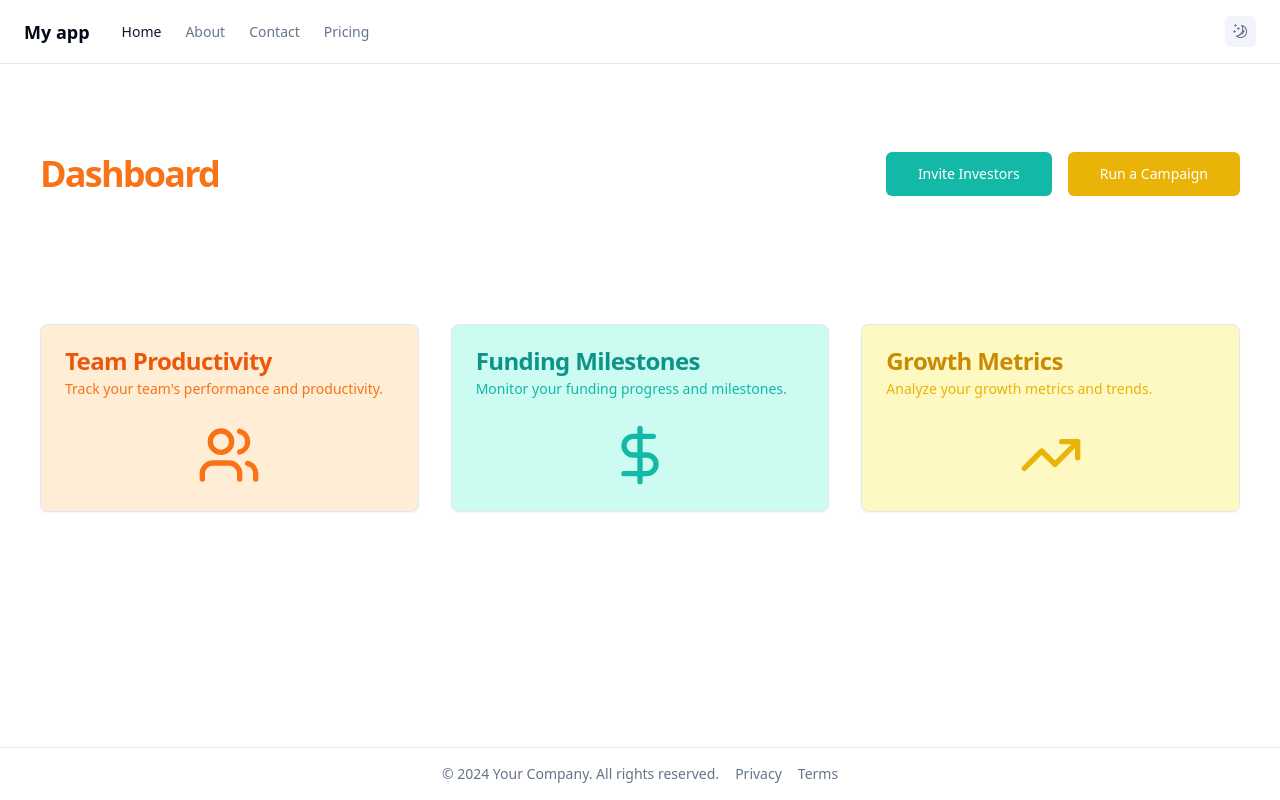
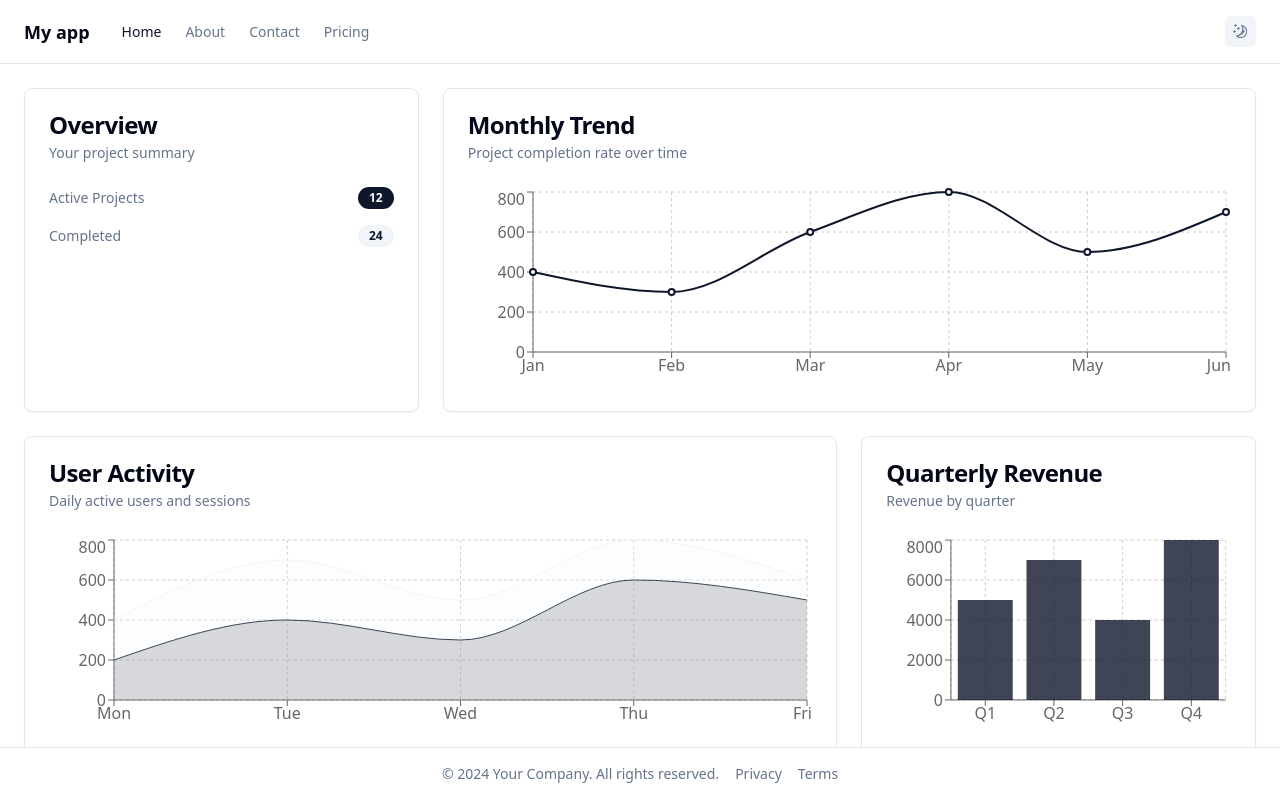
Before and after one commit to altanlabs/startup-dashboard, a React (Vite) app: page / in a window 1280 px wide. Built offline with nearby package versions, Linux system fonts and the light colour scheme; what @radix-ui/themes would draw is missing.

Commit message:
Use components from the dashboard example page for the main page.

```diff
--- a/src/pages/index.tsx
+++ b/src/pages/index.tsx
@@ -1,97 +1,202 @@
-import { motion } from "framer-motion";
-import { Users, DollarSign, TrendingUp } from "lucide-react";
+import {
+  Card,
+  CardContent,
+  CardHeader,
+  CardTitle,
+  CardDescription,
+} from "@/components/ui/card";
+import { Badge } from "@/components/ui/badge";
+import { Button } from "@/components/ui/button";
+import {
+  LineChart,
+  Line,
+  AreaChart,
+  Area,
+  BarChart,
+  Bar,
+  XAxis,
+  YAxis,
+  CartesianGrid,
+  Tooltip,
+  ResponsiveContainer,
+} from "recharts";
 
-import { Button } from "@/components/ui/button";
-import { Card, CardContent, CardHeader, CardTitle, CardDescription } from "@/components/ui/card";
+const lineData = [
+  { name: "Jan", value: 400 },
+  { name: "Feb", value: 300 },
+  { name: "Mar", value: 600 },
+  { name: "Apr", value: 800 },
+  { name: "May", value: 500 },
+  { name: "Jun", value: 700 },
+];
 
-const fadeInUp = {
-  initial: { opacity: 0, y: 20 },
-  animate: { opacity: 1, y: 0 },
-  transition: { duration: 0.5 }
-};
+const areaData = [
+  { name: "Mon", users: 200, sessions: 400 },
+  { name: "Tue", users: 400, sessions: 700 },
+  { name: "Wed", users: 300, sessions: 500 },
+  { name: "Thu", users: 600, sessions: 800 },
+  { name: "Fri", users: 500, sessions: 600 },
+];
 
-const staggerContainer = {
-  animate: {
-    transition: {
-      staggerChildren: 0.1
-    }
-  }
-};
+const barData = [
+  { name: "Q1", revenue: 5000 },
+  { name: "Q2", revenue: 7000 },
+  { name: "Q3", revenue: 4000 },
+  { name: "Q4", revenue: 8000 },
+];
 
 export default function IndexPage() {
   return (
-    <div className="container mx-auto px-4 py-16 space-y-32">
-      {/* Header with Quick Actions */}
-      <motion.section
-        className="flex justify-between items-center mb-8"
-        initial={{ opacity: 0 }}
-        animate={{ opacity: 1 }}
-        transition={{ duration: 0.8 }}
-      >
-        <h1 className="text-4xl font-bold tracking-tighter text-orange-500">
-          Dashboard
-        </h1>
-        <div className="flex gap-4">
-          <Button size="lg" variant="default" className="bg-teal-500 text-white">
-            Invite Investors
-          </Button>
-          <Button size="lg" variant="default" className="bg-yellow-500 text-white">
-            Run a Campaign
-          </Button>
+    <div className="grid gap-6 md:grid-cols-2 lg:grid-cols-3">
+      {/* Overview Card */}
+      <Card>
+        <CardHeader>
+          <CardTitle>Overview</CardTitle>
+          <CardDescription>Your project summary</CardDescription>
+        </CardHeader>
+        <CardContent>
+          <div className="space-y-4">
+            <div className="flex items-center justify-between">
+              <span className="text-sm text-muted-foreground">
+                Active Projects
+              </span>
+              <Badge>12</Badge>
             </div>
-      </motion.section>
-
-      {/* Dashboard Sections */}
-      <motion.section
-        variants={staggerContainer}
-        initial="initial"
-        whileInView="animate"
-        viewport={{ once: true }}
-        className="grid gap-8 md:grid-cols-3"
-      >
-        <motion.div variants={fadeInUp} className="flex flex-col">
-          <Card className="bg-orange-100 flex-1">
-            <CardHeader>
-              <CardTitle className="text-orange-600">Team Productivity</CardTitle>
-              <CardDescription className="text-orange-500">
-                Track your team's performance and productivity.
-              </CardDescription>
-            </CardHeader>
-            <CardContent className="flex items-center justify-center">
-              <Users className="h-16 w-16 text-orange-500" />
+            <div className="flex items-center justify-between">
+              <span className="text-sm text-muted-foreground">Completed</span>
+              <Badge variant="secondary">24</Badge>
+            </div>
+          </div>
         </CardContent>
       </Card>
-        </motion.div>
 
-        <motion.div variants={fadeInUp} className="flex flex-col">
-          <Card className="bg-teal-100 flex-1">
+      {/* Monthly Trend Card */}
+      <Card className="col-span-2">
         <CardHeader>
-              <CardTitle className="text-teal-600">Funding Milestones</CardTitle>
-              <CardDescription className="text-teal-500">
-                Monitor your funding progress and milestones.
-              </CardDescription>
+          <CardTitle>Monthly Trend</CardTitle>
+          <CardDescription>Project completion rate over time</CardDescription>
         </CardHeader>
-            <CardContent className="flex items-center justify-center">
-              <DollarSign className="h-16 w-16 text-teal-500" />
+        <CardContent>
+          <div className="h-[200px]">
+            <ResponsiveContainer width="100%" height="100%">
+              <LineChart data={lineData}>
+                <CartesianGrid strokeDasharray="3 3" />
+                <XAxis dataKey="name" />
+                <YAxis />
+                <Tooltip />
+                <Line
+                  type="monotone"
+                  dataKey="value"
+                  stroke="hsl(var(--primary))"
+                  strokeWidth={2}
+                />
+              </LineChart>
+            </ResponsiveContainer>
+          </div>
         </CardContent>
       </Card>
-        </motion.div>
 
-        <motion.div variants={fadeInUp} className="flex flex-col">
-          <Card className="bg-yellow-100 flex-1">
+      {/* User Activity Card */}
+      <Card className="col-span-2">
         <CardHeader>
-              <CardTitle className="text-yellow-600">Growth Metrics</CardTitle>
-              <CardDescription className="text-yellow-500">
-                Analyze your growth metrics and trends.
-              </CardDescription>
+          <CardTitle>User Activity</CardTitle>
+          <CardDescription>Daily active users and sessions</CardDescription>
         </CardHeader>
-            <CardContent className="flex items-center justify-center">
-              <TrendingUp className="h-16 w-16 text-yellow-500" />
-              {/* Placeholder for future chart integration */}
+        <CardContent>
+          <div className="h-[200px]">
+            <ResponsiveContainer width="100%" height="100%">
+              <AreaChart data={areaData}>
+                <CartesianGrid strokeDasharray="3 3" />
+                <XAxis dataKey="name" />
+                <YAxis />
+                <Tooltip />
+                <Area
+                  type="monotone"
+                  dataKey="users"
+                  stackId="1"
+                  stroke="hsl(var(--primary))"
+                  fill="hsl(var(--primary))"
+                  fillOpacity={0.2}
+                />
+                <Area
+                  type="monotone"
+                  dataKey="sessions"
+                  stackId="2"
+                  stroke="hsl(var(--secondary))"
+                  fill="hsl(var(--secondary))"
+                  fillOpacity={0.2}
+                />
+              </AreaChart>
+            </ResponsiveContainer>
+          </div>
         </CardContent>
       </Card>
-        </motion.div>
-      </motion.section>
+
+      {/* Revenue Card */}
+      <Card>
+        <CardHeader>
+          <CardTitle>Quarterly Revenue</CardTitle>
+          <CardDescription>Revenue by quarter</CardDescription>
+        </CardHeader>
+        <CardContent>
+          <div className="h-[200px]">
+            <ResponsiveContainer width="100%" height="100%">
+              <BarChart data={barData}>
+                <CartesianGrid strokeDasharray="3 3" />
+                <XAxis dataKey="name" />
+                <YAxis />
+                <Tooltip />
+                <Bar
+                  dataKey="revenue"
+                  fill="hsl(var(--primary))"
+                  fillOpacity={0.8}
+                />
+              </BarChart>
+            </ResponsiveContainer>
+          </div>
+        </CardContent>
+      </Card>
+
+      {/* Recent Activity Card */}
+      <Card>
+        <CardHeader>
+          <CardTitle>Recent Activity</CardTitle>
+          <CardDescription>Latest project updates</CardDescription>
+        </CardHeader>
+        <CardContent>
+          <div className="space-y-4">
+            {[
+              "Project A updated",
+              "New comment on Project B",
+              "Task completed",
+            ].map((activity, i) => (
+              <div key={i} className="flex items-center gap-4">
+                <div className="h-2 w-2 rounded-full bg-primary" />
+                <span className="text-sm">{activity}</span>
+              </div>
+            ))}
+          </div>
+        </CardContent>
+      </Card>
+
+      {/* Quick Actions Card */}
+      <Card>
+        <CardHeader>
+          <CardTitle>Quick Actions</CardTitle>
+          <CardDescription>Common tasks</CardDescription>
+        </CardHeader>
+        <CardContent className="space-y-2">
+          <Button className="w-full justify-start" variant="outline">
+            Create New Project
+          </Button>
+          <Button className="w-full justify-start" variant="outline">
+            View Reports
+          </Button>
+          <Button className="w-full justify-start" variant="outline">
+            Manage Team
+          </Button>
+        </CardContent>
+      </Card>
     </div>
   );
 }
```
Lines whose indentation alone changed are shown as unchanged.
